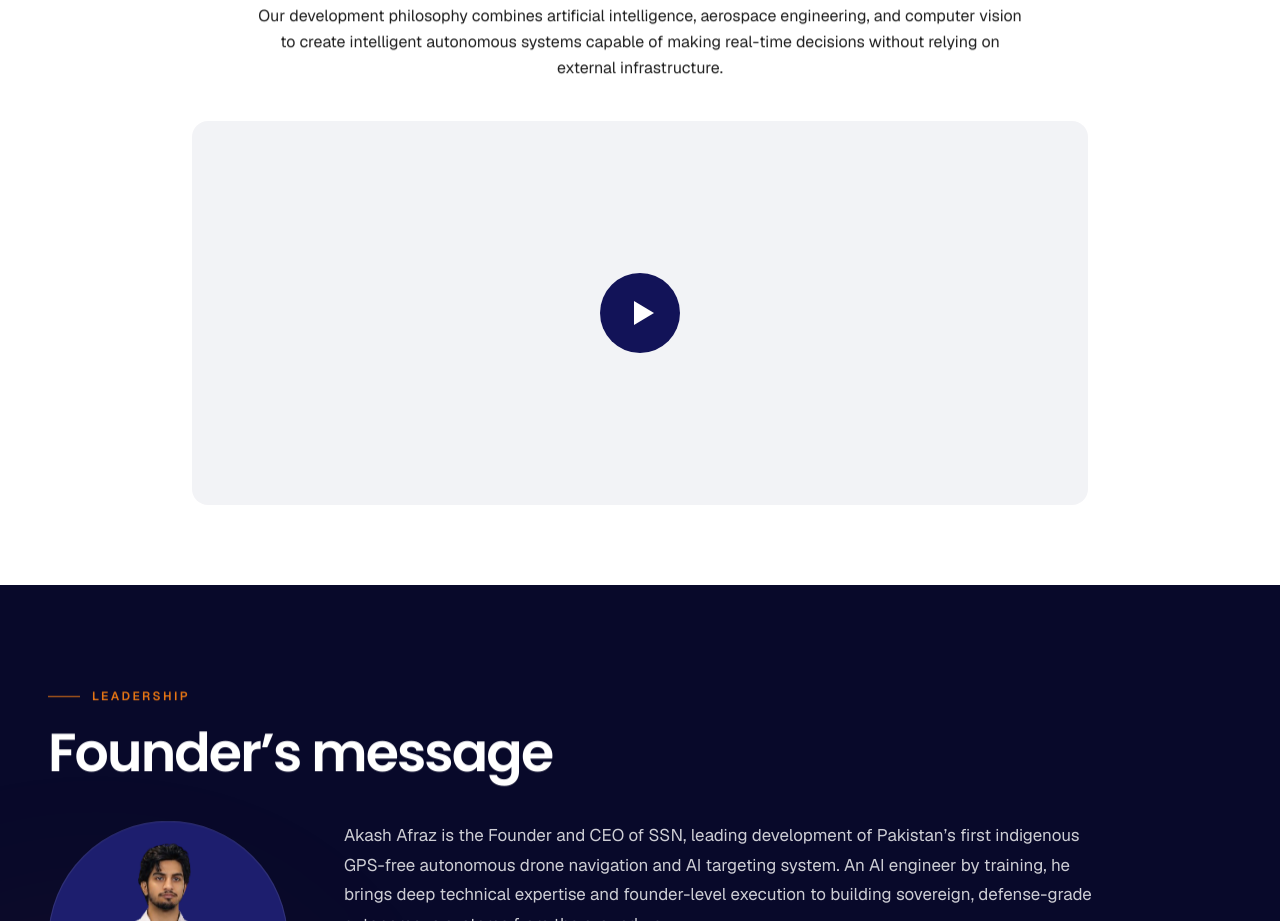
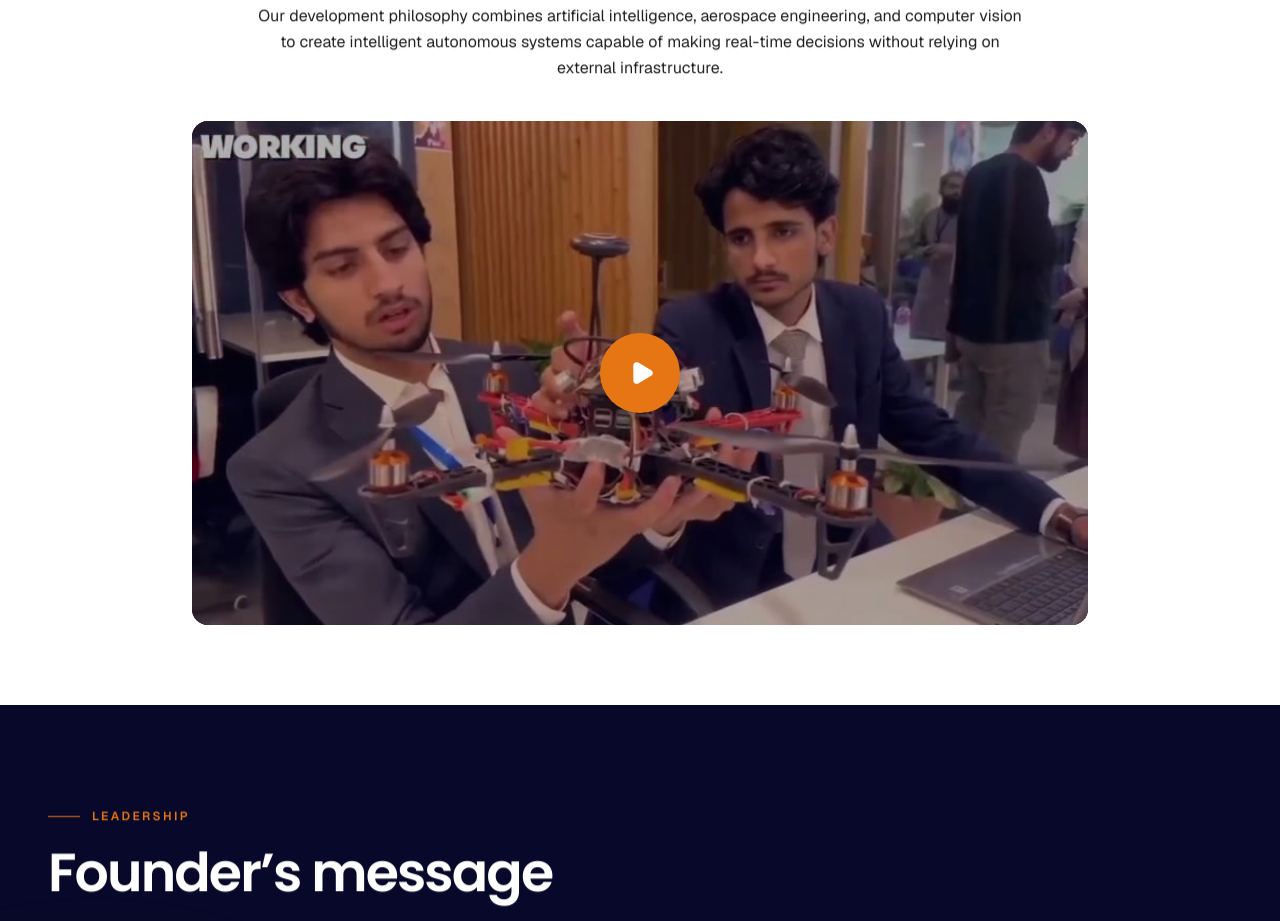
Before and after one commit to museerafatima/safeskynexus, a Next.js app in the folder frontend/: page /about in a window 1280 px wide. Shown: the part 3160-4081 px from the top of the page. Built offline with nearby package versions, Linux system fonts and the light colour scheme.

Commit message:
final changes

```diff
--- a/frontend/sections/HowWeWorkSection.tsx
+++ b/frontend/sections/HowWeWorkSection.tsx
@@ -1,6 +1,8 @@
 "use client";
 
 import { useState } from "react";
+import Image from "next/image";
+import { Play } from "lucide-react";
 import Reveal from "@/components/Reveal";
 import { SectionLabel } from "@/components/HomeUI";
 
@@ -25,16 +27,41 @@ export default function HowWeWorkSection() {
       </Reveal>
 
       <Reveal delay={150}>
+        <div className="relative w-full max-w-4xl mx-auto aspect-video rounded-xl sm:rounded-2xl overflow-hidden bg-navy-950">
+          {playing ? (
+            <video
+              controls
+              autoPlay
+              playsInline
+              preload="metadata"
+              poster="/images/how-we-work-poster.jpg"
+              className="absolute inset-0 h-full w-full object-contain bg-black"
+            >
+              <source src="/videos/how-we-work.mp4" type="video/mp4" />
+            </video>
+          ) : (
             <button
               type="button"
-          aria-label={playing ? "Playing video" : "Play video"}
+              aria-label="Play video"
               onClick={() => setPlaying(true)}
-          className="group w-full max-w-4xl mx-auto h-48 sm:h-64 md:h-80 lg:h-96 bg-navy/5 rounded-xl sm:rounded-2xl flex items-center justify-center transition-all duration-300 hover:bg-navy/10 hover:scale-[1.01] active:scale-[0.99]"
+              className="group absolute inset-0 h-full w-full"
             >
-          <span className="flex h-16 w-16 sm:h-20 sm:w-20 items-center justify-center rounded-full bg-navy transition-all duration-300 group-hover:bg-orange group-hover:scale-110">
-            <span className="w-0 h-0 border-t-10 sm:border-t-12 border-t-transparent border-b-10 sm:border-b-12 border-b-transparent border-l-16 sm:border-l-20 border-l-white ml-1.5 sm:ml-2" />
+              <Image
+                src="/images/how-we-work-poster.jpg"
+                alt="SafeSky Nexus engineers assembling and testing a drone platform"
+                fill
+                sizes="(max-width: 1024px) 100vw, 896px"
+                className="object-cover transition-transform duration-500 group-hover:scale-105"
+              />
+
+              <span className="absolute inset-0 bg-navy-950/30 transition-colors duration-300 group-hover:bg-navy-950/20" />
+
+              <span className="absolute left-1/2 top-1/2 flex h-16 w-16 sm:h-20 sm:w-20 -translate-x-1/2 -translate-y-1/2 items-center justify-center rounded-full bg-orange text-white shadow-lg transition-transform duration-300 group-hover:scale-110">
+                <Play size={26} className="ml-1" fill="currentColor" aria-hidden="true" />
               </span>
             </button>
+          )}
+        </div>
       </Reveal>
     </section>
   );
```
Also changed, not shown: frontend/public/images/how-we-work-poster.jpg (added), 1 other file (tests, documents, lock files or other folders). Lines whose indentation alone changed are shown as unchanged.
